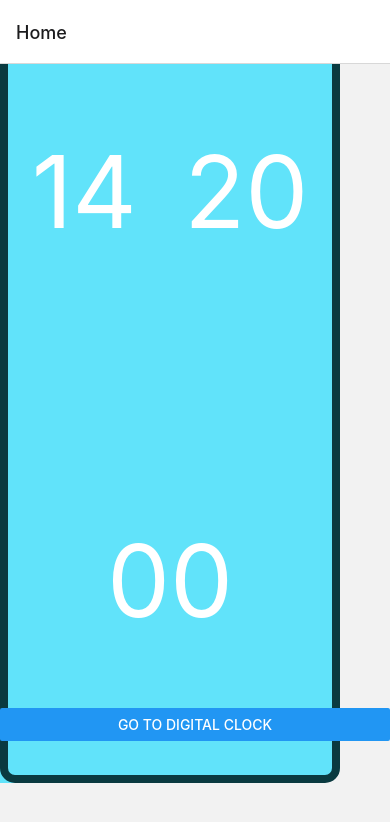
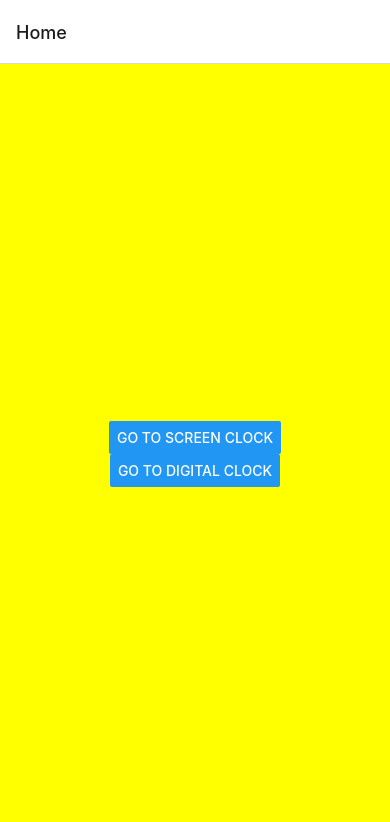
Before and after one commit to ramizackaryshamir/Alarmist_app-pre-new-arch, a React Native app: screen /Home in a window 390 px wide. Shown: the top 822 px of the page. Built offline with nearby package versions, Linux system fonts and the light colour scheme; no server answers.

Commit message:
set up ScreenClock and DigitalClock screens

```diff
--- a/App.js
+++ b/App.js
@@ -2,8 +2,8 @@ import React from 'react';
 import {NavigationContainer} from '@react-navigation/native';
 import {createNativeStackNavigator} from '@react-navigation/native-stack';
 import HomeScreen from './src/screens/HomeScreen';
-import ScreenClock from './src/components/ScreenClock/ScreenClock';
-import DigitalClock from './src/components/DigitalClock/DigitalClock';
+import DigitalClockScreen from './src/screens/DigitalClockScreen';
+import ScreenClockScreen from './src/screens/ScreenClockScreen';
 
 const Stack = createNativeStackNavigator();
 const App = () => {
@@ -11,8 +11,8 @@ const App = () => {
     <NavigationContainer>
       <Stack.Navigator initialROuteName="Home">
         <Stack.Screen name="Home" component={HomeScreen} />
-        <Stack.Screen name="Digital Clock" component={DigitalClock} />
-        <Stack.Screen name="Screen Clock" component={ScreenClock} />
+        <Stack.Screen name="Digital Clock" component={DigitalClockScreen} />
+        <Stack.Screen name="Screen Clock" component={ScreenClockScreen} />
       </Stack.Navigator>
     </NavigationContainer>
   );
--- a/src/components/DigitalClock/DigitalClock.jsx
+++ b/src/components/DigitalClock/DigitalClock.jsx
@@ -24,17 +24,17 @@ const DigitalClock = ({navigation, route}) => {
   }, [localTime.hour, localTime.minute, localTime.second]);
 
   return (
-    <SafeAreaView style={styles.safeAreaView}>
+    <View style={styles.screenContainer}>
       <View style={styles.clockContainer}>
-        <View style={styles.clockTop}>
+        <View style={styles.clockRight}>
           <Text style={styles.clockText}>{localTime.hour}</Text>
           <Text style={styles.clockText}>{localTime.minute}</Text>
         </View>
-        <View style={styles.clockBottom}>
+        <View style={styles.clockLeft}>
           <Text style={styles.clockText}>{localTime.second}</Text>
         </View>
       </View>
-    </SafeAreaView>
+    </View>
   );
 };
 export default DigitalClock;
--- a/src/components/DigitalClock/useStyles.js
+++ b/src/components/DigitalClock/useStyles.js
@@ -3,30 +3,28 @@ import {StyleSheet, useWindowDimensions} from 'react-native';
 export const useStyles = () => {
   const {width, height, fontScale} = useWindowDimensions();
   const styles = StyleSheet.create({
-    safeAreaView: {
-      flex: 1,
-      backgroundColor: '#61E3FA',
+    screenContainer: {
+      justifyContent: 'center',
+      alignItems: 'center',
+      width: width,
+      height: height,
     },
     clockContainer: {
-      justifyContent: 'space-around',
-      width: width - 50,
-      height: height,
+      flexDirection: 'row',
+      justifyContent: 'space-between',
+      alignItems: 'center',
+      width: width > 500 ? '35%' : '73%',
+      height: height > 600 ? '30%' : '50%',
       borderWidth: 8,
       borderColor: '#0A3A40',
       borderRadius: 15,
       backgroundColor: '#223240',
     },
-    clockTop: {
-      flexDirection: 'row',
-      justifyContent: 'space-around',
-    },
-    clockBottom: {
-      alignItems: 'center',
-    },
+    clockRight: {flexDirection: 'row'},
     clockText: {
       justifyContent: 'center',
       alignItems: 'center',
-      fontSize: 100,
+      fontSize: 80,
       color: 'white',
     },
   });
--- a/src/components/ScreenClock/ScreenClock.jsx
+++ b/src/components/ScreenClock/ScreenClock.jsx
@@ -57,6 +57,7 @@ const ScreenClock = () => {
   return (
     <>
       <SafeAreaView style={styles.safeAreaView}>
+        <View Style={styles.screenContainer}>
           <View style={styles.clockContainer}>
             <View style={styles.clockTop}>
               <Text style={styles.clockText}>{localTime.hour}</Text>
@@ -66,6 +67,7 @@ const ScreenClock = () => {
               <Text style={styles.clockText}>{localTime.second}</Text>
             </View>
           </View>
+        </View>
       </SafeAreaView>
     </>
   );
--- a/src/components/ScreenClock/useStyles.js
+++ b/src/components/ScreenClock/useStyles.js
@@ -7,13 +7,16 @@ export const useStyles = () => {
       flex: 1,
       backgroundColor: '#61E3FA',
     },
+    screenContainer: {
+      justifyContent: 'center',
+      alignItems: 'center',
+      width: width,
+      height: height,
+    },
     clockContainer: {
       justifyContent: 'space-around',
       width: width - 50,
       height: height - 50,
-      borderWidth: 8,
-      borderColor: '#0A3A40',
-      borderRadius: 15,
       backgroundColor: '#61E3FA',
     },
     clockTop: {
--- /dev/null
+++ b/src/screens/DigitalClockScreen.jsx
@@ -0,0 +1,20 @@
+import React from 'react';
+import {SafeAreaView, View} from 'react-native';
+import DigitalClock from '../components/DigitalClock/DigitalClock';
+import {useStyles} from './useStyles';
+
+const DigitalClockScreen = ({navigation}) => {
+  const styles = useStyles();
+
+  return (
+    <>
+      <SafeAreaView style={styles.safeAreaView}>
+        <View style={styles.digitalClockScreenContainer}>
+          <DigitalClock />
+        </View>
+      </SafeAreaView>
+    </>
+  );
+};
+
+export default DigitalClockScreen;
--- a/src/screens/HomeScreen.jsx
+++ b/src/screens/HomeScreen.jsx
@@ -1,24 +1,23 @@
 import React from 'react';
-import {View, Button} from 'react-native';
-import ScreenClock from '../components/ScreenClock/ScreenClock';
+import {SafeAreaView, View, Button} from 'react-native';
 import {useStyles} from './useStyles';
-import {useNavigation} from '@react-navigation/native';
 
 const HomeScreen = ({navigation}) => {
   const styles = useStyles();
   return (
     <>
-      <View>
+      <SafeAreaView style={styles.safeAreaView}>
         <View style={styles.homeScreenContainer}>
-          <ScreenClock />
-        </View>
-        <View>
+          <Button
+            onPress={() => navigation.navigate('Screen Clock')}
+            title="Go to Screen Clock"
+          />
           <Button
             onPress={() => navigation.navigate('Digital Clock')}
             title="Go to Digital Clock"
           />
         </View>
-      </View>
+      </SafeAreaView>
     </>
   );
 };
--- /dev/null
+++ b/src/screens/ScreenClockScreen.jsx
@@ -0,0 +1,20 @@
+import React from 'react';
+import {SafeAreaView, View} from 'react-native';
+import ScreenClock from '../components/ScreenClock/ScreenClock';
+import {useStyles} from './useStyles';
+
+const ScreenClockScreen = ({navigation}) => {
+  const styles = useStyles();
+
+  return (
+    <>
+      <SafeAreaView style={styles.safeAreaView}>
+        <View style={styles.screenClockScreenContainer}>
+          <ScreenClock />
+        </View>
+      </SafeAreaView>
+    </>
+  );
+};
+
+export default ScreenClockScreen;
--- a/src/screens/useStyles.ts
+++ b/src/screens/useStyles.ts
@@ -4,15 +4,41 @@ export const useStyles = () => {
   const {height, width} = useWindowDimensions();
 
   const styles = StyleSheet.create({
+    safeAreaView: {
+      flex: 1,
+      backgroundColor: 'purple',
+    },
     homeScreenContainer: {
+      flex: 1,
       display: 'flex',
-      flexDirection: 'row',
+      flexDirection: 'column',
       justifyContent: 'center',
       alignItems: 'center',
-      height: height - 200,
-      width: width - 100,
+      height: height,
+      width: width,
+      backgroundColor: 'yellow',
+    },
+    digitalClockScreenContainer: {
+      flex: 1,
+      display: 'flex',
+      flexDirection: 'column',
+      justifyContent: 'center',
+      alignItems: 'center',
+      height: height,
+      width: width,
+      backgroundColor: 'green',
+    },
+    screenClockScreenContainer: {
+      flex: 1,
+      display: 'flex',
+      flexDirection: 'column',
+      justifyContent: 'center',
+      alignItems: 'center',
+      height: height,
+      width: width,
       backgroundColor: '#61E3FA',
     },
   });
+
   return styles;
 };
```
Lines whose indentation alone changed are shown as unchanged.
